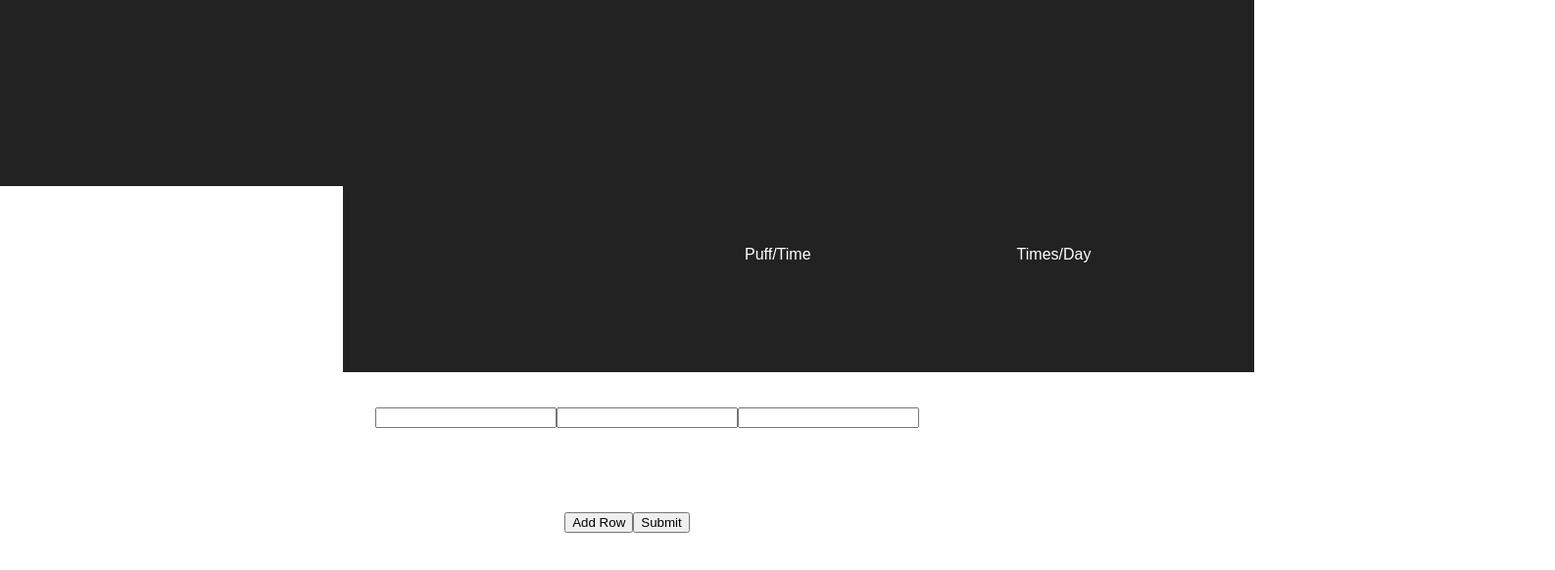
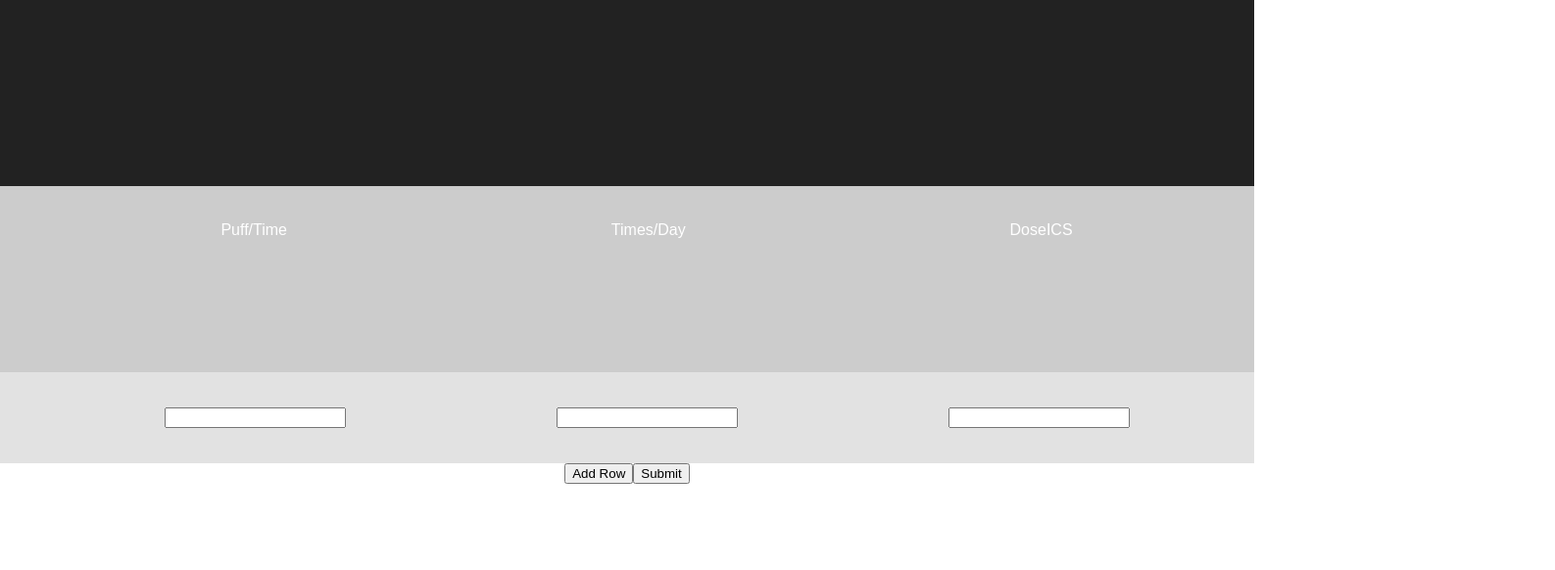
Before and after one commit to qoc-shirley/EAAPS-Rules, a React (Create React App) app: page / in a window 1280 px wide. Shown: the top 582 px of the page at 98% size, 1587 px wide, since content can reach past the window. Built offline with nearby package versions, Linux system fonts and the light colour scheme.

Commit message:
styled main and header of app__body

```diff
--- a/src/Components/App/styles.css
+++ b/src/Components/App/styles.css
@@ -1,34 +1,5 @@
 .app {
   text-align: center;
-}
-
-.app__body {
-  display: flex;
-  flex-direction: column;
-}
-
-.app__body .row {
-  display: flex;
-  align-items: center;
-  justify-content: space-around;
-
-  margin: 0 300px 50px 300px;
-  /*background-color: #ccc;*/
-  padding: 20px;
-}
-
-.app__body .header {
-  display: flex;
-  list-style-type: none;
-  text-align: left;
-  margin-left: 350px;
-}
-
-
-.app__body .header li {
-
-  text-align: left;
-  margin: 0 180px 0 30px;
 }
 
 .header__logo {
--- a/src/Components/MedicationTable/MedicationTable.jsx
+++ b/src/Components/MedicationTable/MedicationTable.jsx
@@ -3,6 +3,7 @@ import React from 'react';
 import InputField from '../InputField/InputField.jsx';
 import Row from '../Row/Row.jsx';
 import PropTypes from 'prop-types';
+import './styles.css';
 
 
 const MedicationTable = (
--- /dev/null
+++ b/src/Components/MedicationTable/styles.css
@@ -0,0 +1,8 @@
+.app__body .header {
+    background: #ccc;
+}
+
+.app__body .main {
+    padding: 20px;
+    background: #e2e2e2;
+}
```
